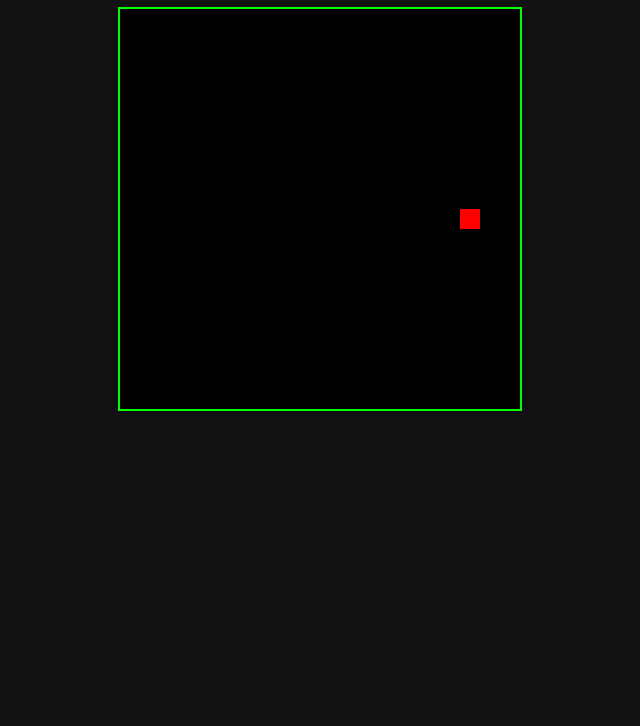
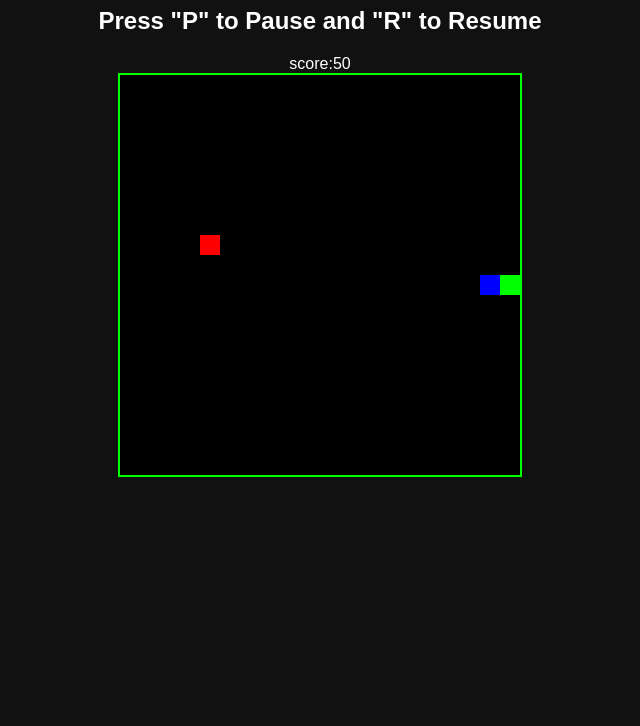
Before and after one commit to ghost971-s/snake, a plain HTML site: page index.Html in a window 1280 px wide. Shown: the part 74-800 px from the top of the page, without its empty margins (320-960 px from the left). Drawn offline with Linux system fonts and the light colour scheme.

Commit message:
work befor pull

```diff
--- a/index.Html
+++ b/index.Html
@@ -9,7 +9,9 @@
 </head>
 <body>
       <h1>🐍Snake Game</h1>
+      <h2>Press "P" to Pause and "R" to Resume</h2>
+      <div id="score">score:0</div>
       <canvas id="game" width="400" height ="400"></canvas>
       <script src="script.js"></script>
 </body>
-</html>
+</html
--- a/script.js
+++ b/script.js
@@ -4,9 +4,9 @@
       console.log(ctx);
       let direction = "RIGHT";
       const box = 20;
-      let game = setInterval(draw,300);
+      let game = setInterval( draw,300);
       const snake = [{ x: 9 * box, y: 10 * box }];
-
+      let score = 0;
       let food = {
         x: Math.floor(Math.random() * 19) * box,
         y: Math.floor(Math.random() * 19) * box
@@ -18,13 +18,15 @@
         if(event.key === "ArrowUp"&& direction !="DOWN") direction = "UP";
         if(event.key === "ArrowRight"&& direction !="LEFT") direction = "RIGHT";
         if(event.key === "ArrowDown"&& direction !="UP") direction = "DOWN";
+        if(event.key === "p"|| event.key === "P") clearInterval(game);
+        if(event.key === "r"|| event.key === "R") game = setInterval( draw,300);
       }
       function draw() {
         ctx.clearRect(0, 0, canvas.width, canvas.height);
 
         // draw snake
         snake.forEach((part, index) => {
-          ctx.fillStyle = index === 0 ? "lime" : "green";
+          ctx.fillStyle = index === 0 ? "lime" : "blue";
           ctx.fillRect(part.x, part.y, box, box);
         });
 
@@ -40,9 +42,9 @@
       if(direction === "RIGHT") headX += box;
       if(direction === "DOWN") headY += box;
       //fonction pour dessiner le serpent et la nourriture
-      if( headX <= 0 || headX >= canvas.width || headY <= 0 || headY >= canvas.height) {
-        setInterval(game);
-        alert("Game Over");
+      if (headX < 0 || headX + box > canvas.width || headY < 0 || headY + box > canvas.height) {
+      alert("Game Over");
+       clearInterval(game);
       }
 
       // nouvelle position de la tete du serpent
@@ -50,7 +52,19 @@
         x: headX,
         y:headY};
       snake.unshift(newHead);
-      snake.pop();
-
+      //snake.pop();
+      //verifie si le serpent mange la nourriture
+    if(headX === food.x && headY === food.y){
+        score+=50;
+        document.getElementById("score").innerHTML = "score:" + score;
+        //genere une nouvelle nourriture a une position aleatoire
+        food = {
+            x: Math.floor(Math.random() * 19) * box,
+            y: Math.floor(Math.random() * 19) * box
+        };
       }
-    setInterval( draw,150);
+        else {
+          snake.pop();
+        }
+        }
+   game;
--- a/style.css
+++ b/style.css
@@ -8,3 +8,6 @@
     background:#000;
     border: 2px solid #0f0;
 }
+h1{
+    color:#0f0;
+}
```
